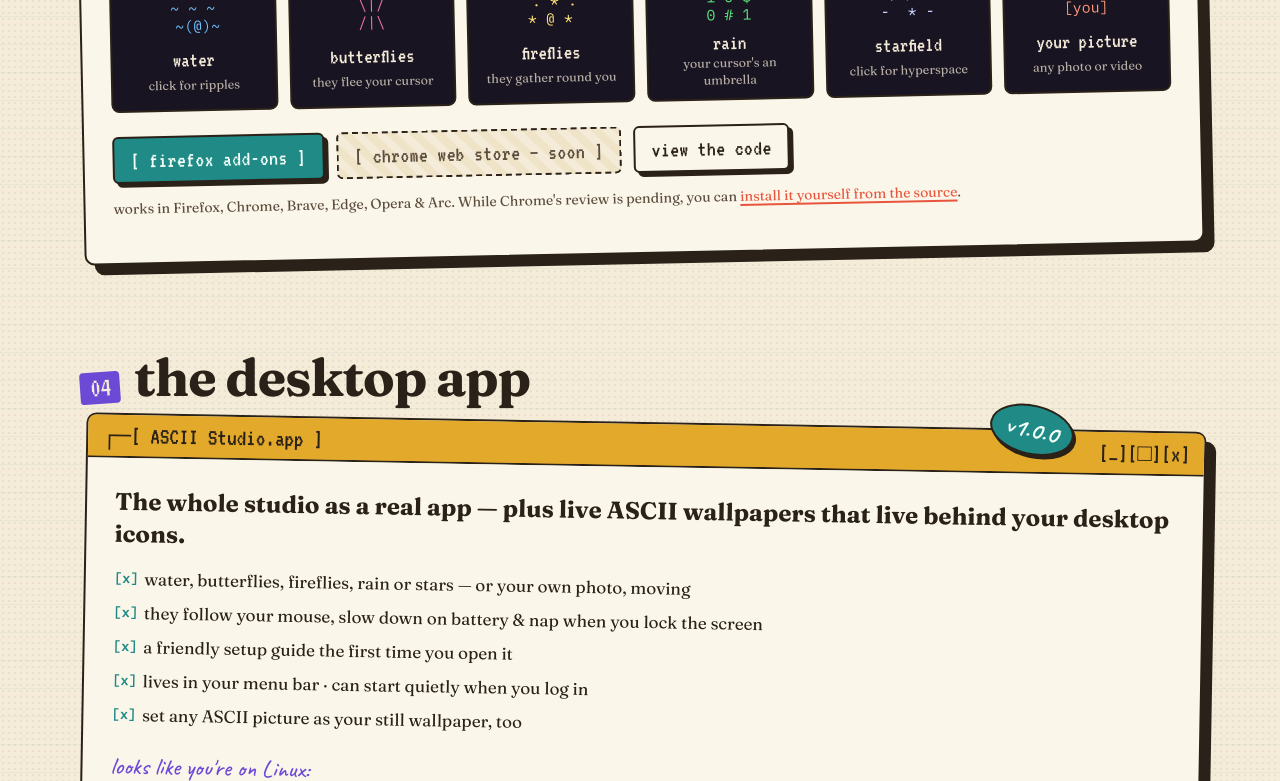
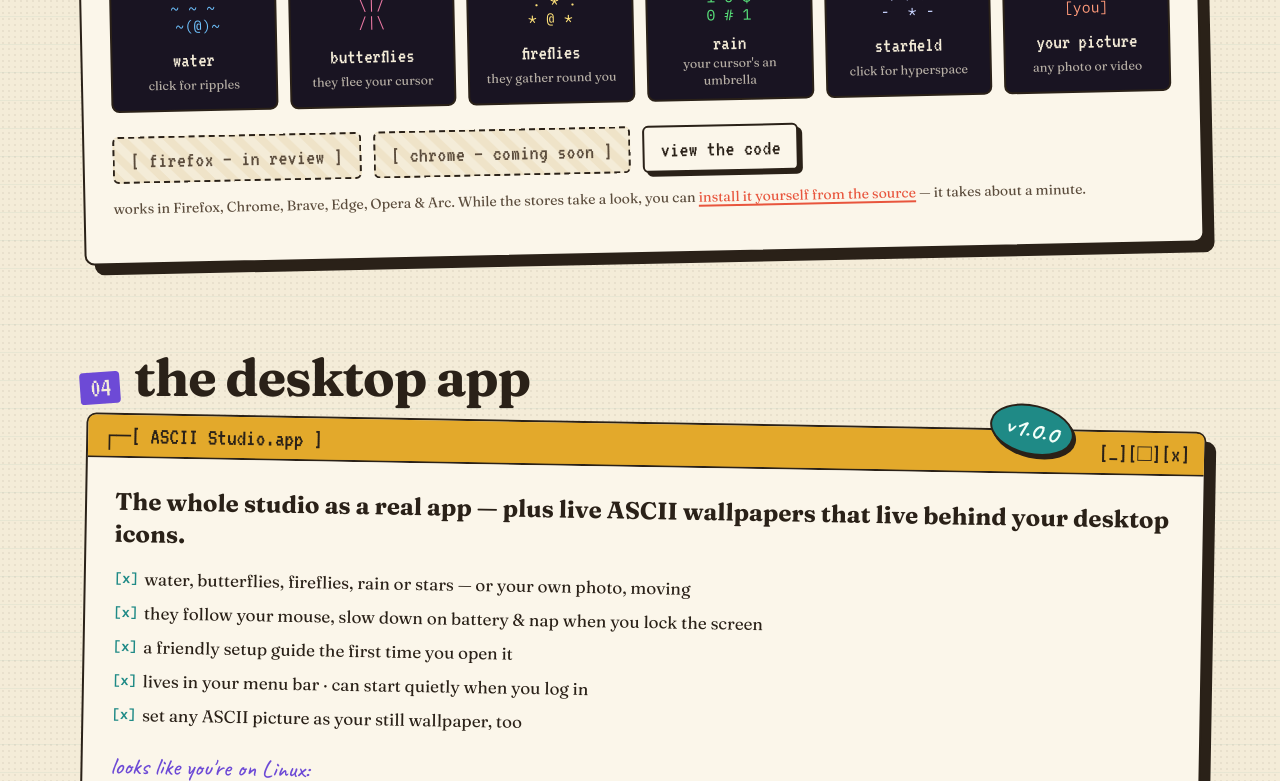
Before and after one commit to zkp6c4vr89-coder/zkp6c4vr89-coder.github.io, a plain HTML site: page index.html in a window 1280 px wide. Shown: the part 3260-4041 px from the top of the page. Drawn offline with Linux system fonts and the light colour scheme; animation ran at ten frames a second.

Commit message:
Firefox and Chrome buttons show 'in review' / 'coming soon'; add README
Co-Authored-By: Claude Opus 5.5 <noreply@anthropic.com>

```diff
--- a/index.html
+++ b/index.html
@@ -178,11 +178,11 @@
 [you]</pre><b>your picture</b><span>any photo or video</span></li>
             </ul>
             <div class="cta">
-              <a class="btn btn-teal" href="https://addons.mozilla.org/firefox/addon/ascii-studio/" target="_blank" rel="noopener">[ firefox add-ons ]</a>
-              <span class="btn btn-disabled" title="Being reviewed by Google">[ chrome web store — soon ]</span>
+              <span class="btn btn-disabled" title="Waiting for Mozilla's review">[ firefox — in review ]</span>
+              <span class="btn btn-disabled" title="Coming to the Chrome Web Store">[ chrome — coming soon ]</span>
               <a class="btn btn-ghost" href="https://github.com/zkp6c4vr89-coder/ascii-studio-extension" target="_blank" rel="noopener">view the code</a>
             </div>
-            <p class="small">works in Firefox, Chrome, Brave, Edge, Opera &amp; Arc. While Chrome's review is pending, you can <a href="https://github.com/zkp6c4vr89-coder/ascii-studio-extension#build" target="_blank" rel="noopener">install it yourself from the source</a>.</p>
+            <p class="small">works in Firefox, Chrome, Brave, Edge, Opera &amp; Arc. While the stores take a look, you can <a href="https://github.com/zkp6c4vr89-coder/ascii-studio-extension#build" target="_blank" rel="noopener">install it yourself from the source</a> — it takes about a minute.</p>
           </div>
         </div>
         <span class="sticker sticker-mustard">0 trackers</span>
```
Also changed, not shown: 1 other file.
